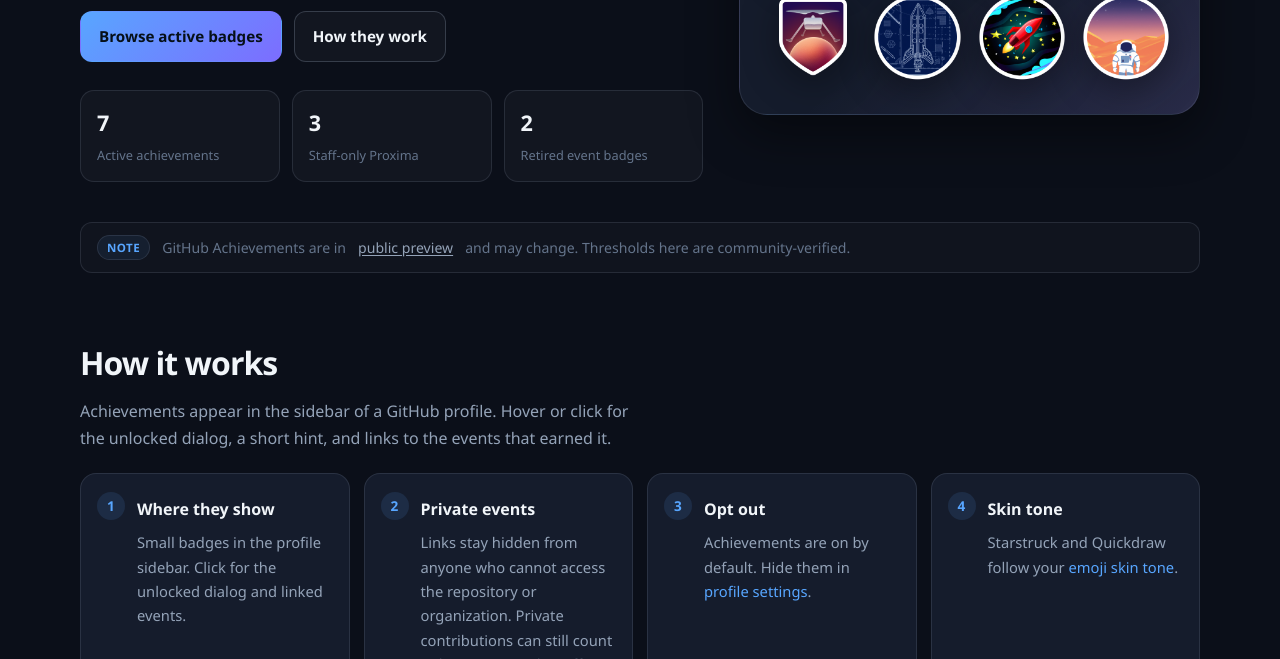
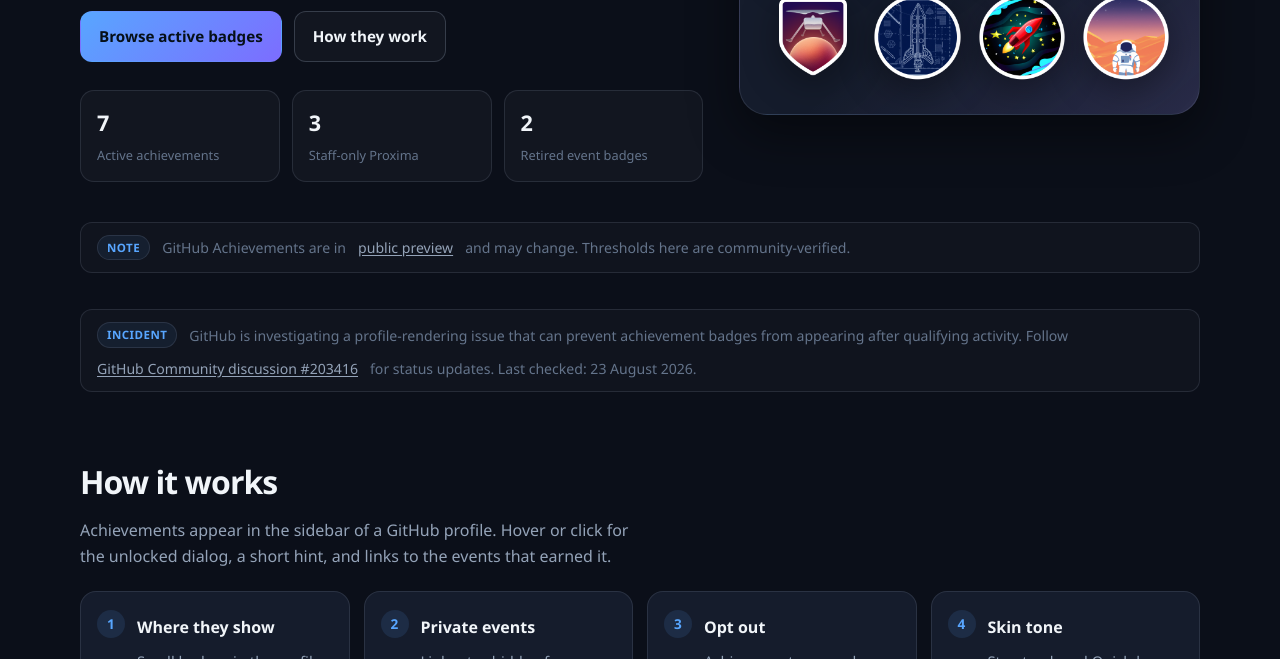
Before and after one commit to christianalberto/github-profile-achievements, a website: page index.html in a window 1280 px wide. Shown: the part 441-1100 px from the top of the page. Drawn offline with Linux system fonts and the light colour scheme.

Commit message:
docs: note current achievement rendering incident

```diff
--- a/index.html
+++ b/index.html
@@ -174,6 +174,12 @@
         GitHub Achievements are in
         <a href="https://docs.github.com/en/account-and-profile/reference/profile-reference#earning-achievements" target="_blank" rel="noopener">public preview</a>
         and may change. Thresholds here are community-verified.
+      </p>
+      <p class="notice">
+        <span class="notice-label">Incident</span>
+        GitHub is investigating a profile-rendering issue that can prevent achievement badges from appearing after qualifying activity.
+        Follow <a href="https://github.com/orgs/community/discussions/203416" target="_blank" rel="noopener">GitHub Community discussion #203416</a>
+        for status updates. Last checked: 23 August 2026.
       </p>
     </div>
 
```
Also changed, not shown: README.md.
